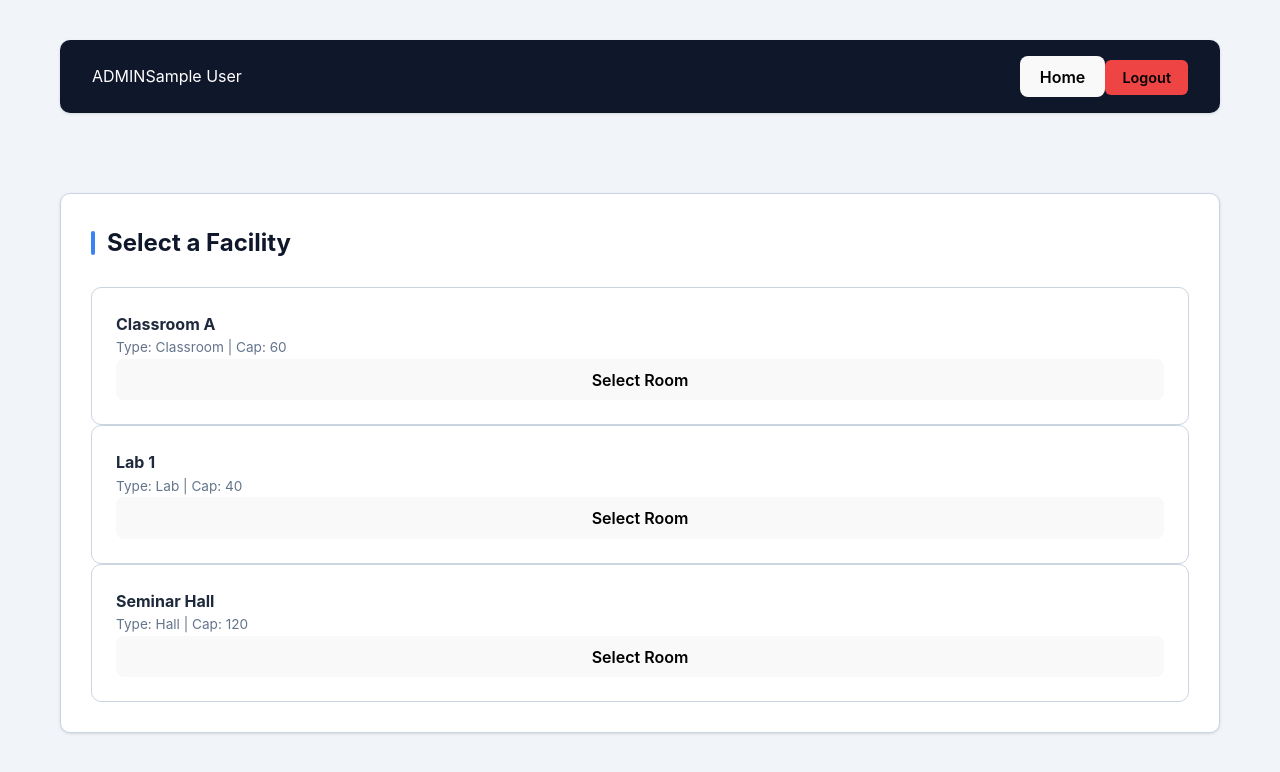
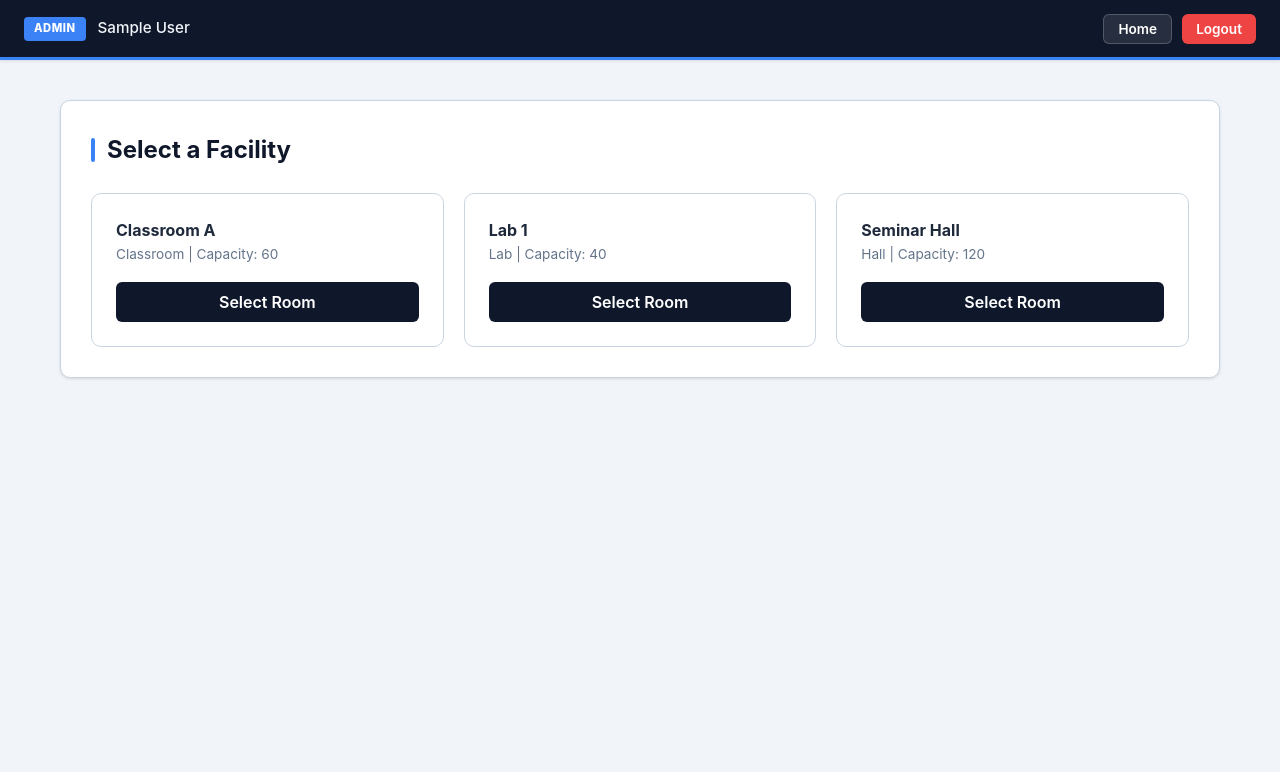
Before and after one commit to Takshak-S/room-booking-assistant, a React (Vite) app in the folder client/: page /dashboard in a window 1280 px wide. Shown: the top 772 px of the page. Built offline with nearby package versions, Linux system fonts and the light colour scheme; sample sign-in values are in the browser's storage.

Commit message:
UI PART2 COMPLETED

```diff
--- a/client/src/components/BookingForm.module.css
+++ b/client/src/components/BookingForm.module.css
@@ -1,21 +1,90 @@
-.bookingForm {
-  display: flex;
-  flex-direction: column;
-  gap: 24px;
+.formContainer {
   width: 100%;
 }
 
 .dateTimeRow {
   display: flex;
-  flex-wrap: wrap; /* IMPORTANT: Wraps inputs to next line if screen is narrow */
+  flex-wrap: wrap;
   gap: 12px;
   width: 100%;
 }
 
 .dateTimeRow input {
-  flex: 1; /* Inputs grow to fill row */
-  min-width: 140px; /* Prevents them from becoming too tiny */
+  flex: 1;
+  min-width: 140px;
   padding: 10px;
   border: 1px solid var(--border);
   border-radius: 6px;
 }
+
+.submitBtn {
+  width: 100%;
+  padding: 12px;
+  background-color: var(--secondary);
+  color: white;
+  border-radius: 8px;
+  border: none;
+  font-weight: 600;
+  cursor: pointer;
+  /* Specific change to lower the button */
+  margin-top: 15px;
+}
+
+.submitBtn:hover {
+  background-color: var(--primary-hover);
+}
+
+.error {
+  color: var(--error);
+  margin-top: 10px;
+  font-weight: 500;
+}
+
+.success {
+  margin-top: 15px;
+  padding: 15px;
+  background-color: #f0fdf4;
+  border: 1px solid #bbf7d0;
+  border-radius: var(--radius);
+  text-align: center;
+}
+
+.confirmBtn {
+  width: 100%;
+  margin-top: 10px;
+  padding: 10px;
+  background-color: var(--primary);
+  color: white;
+  border: none;
+  border-radius: 6px;
+}
+.inputGroup {
+  display: flex;
+  flex-direction: column;
+  gap: 4px; /* Space between label and input */
+  flex: 1;  /* Makes all three inputs equal width */
+}
+
+.label {
+  font-size: 0.85rem;
+  font-weight: 600;
+  color: var(--text-main);
+  margin-left: 2px;
+}
+
+.dateTimeRow {
+  display: flex;
+  flex-wrap: nowrap;
+  gap: 12px;
+  width: 100%;
+  margin-bottom: 15px; /* Space before the button */
+}
+
+.dateTimeRow input {
+  padding: 10px;
+  border: 1px solid var(--border);
+  border-radius: 6px;
+  background-color: #333; /* Matches your dark theme from images */
+  color: white;
+  width: 100%;
+}
--- a/client/src/components/Navbar.jsx
+++ b/client/src/components/Navbar.jsx
@@ -13,12 +13,19 @@ function Navbar() {
   return (
     <nav className={styles.navbar}>
       <div className={styles.userInfo}>
-        <span className={styles.roleTag}>{profile?.role?.toUpperCase()}</span>
-        <span>{profile?.name}</span>
+        <div className={styles.userContainer}>
+          <span className={styles.roleBadge}>{profile?.role?.toUpperCase()}</span>
+          <span className={styles.userName}>{profile?.name}</span>
+        </div>
       </div>
+
       <div className={styles.actions}>
-        <button onClick={() => navigate("/dashboard")}>Home</button>
-        <button className={styles.logoutBtn} onClick={handleLogout}>Logout</button>
+        <button className={styles.homeBtn} onClick={() => navigate("/dashboard")}>
+          Home
+        </button>
+        <button className={styles.logoutBtn} onClick={handleLogout}>
+          Logout
+        </button>
       </div>
     </nav>
   );
--- a/client/src/components/Navbar.module.css
+++ b/client/src/components/Navbar.module.css
@@ -2,32 +2,65 @@
   display: flex;
   justify-content: space-between;
   align-items: center;
-  padding: 1rem 2rem;
+  padding: 0.85rem 1.5rem;
   background-color: var(--secondary);
   color: white;
-  border-radius: var(--radius);
-  margin-bottom: 2.5rem;
+
+  /* FIXED POSITIONING */
+  position: fixed;
+  top: 0;
+  left: 0;
+  right: 0;
+  z-index: 1000; /* Ensures it stays above all content */
+
+  /* Optional: Remove the border-radius when fixed to look like a standard header */
+  border-radius: 0;
   box-shadow: var(--shadow-sm);
+  border-bottom: 3px solid var(--accent);
 }
 
 .userContainer {
   display: flex;
   align-items: center;
-  gap: 1rem;
+  gap: 12px;
 }
 
 .roleBadge {
   background: var(--accent);
-  padding: 2px 10px;
+  padding: 3px 10px;
   border-radius: 4px;
   font-size: 0.7rem;
   font-weight: 800;
-  text-transform: uppercase;
+  letter-spacing: 0.5px;
+  color: white;
+}
+
+.userName {
+  font-size: 0.95rem;
+  font-weight: 500;
+  color: #f1f5f9;
+}
+
+.actions {
+  display: flex;
+  gap: 10px;
+}
+
+.homeBtn {
+  background: rgba(255, 255, 255, 0.1);
+  color: white;
+  padding: 6px 14px;
+  border: 1px solid rgba(255, 255, 255, 0.2);
+  border-radius: 6px;
+  font-size: 0.85rem;
 }
 
 .logoutBtn {
-  background: #ef4444; /* Alert Red */
-  padding: 8px 16px;
+  background: #ef4444;
+  color: white;
+  padding: 6px 14px;
+  border: none;
   border-radius: 6px;
-  font-size: 0.9rem;
+  font-size: 0.85rem;
+  font-weight: 600;
 }
--- a/client/src/components/ResourceList.jsx
+++ b/client/src/components/ResourceList.jsx
@@ -2,15 +2,17 @@ import styles from "./ResourceList.module.css";
 
 function ResourceList({ resources, onSelect, selectedId }) {
   return (
-    <div className={styles.grid}>
+    <div className={styles.resourceGrid}>
       {resources.map((resource) => (
         <div
           key={resource.id}
-          className={`${styles.card} ${selectedId === resource.id ? styles.cardSelected : ""}`}
+          className={`${styles.card} ${selectedId === resource.id ? styles.selected : ""}`}
         >
-          <strong>{resource.name}</strong>
-          <div style={{fontSize: '0.85rem', color: '#64748b'}}>
-            Type: {resource.type} | Cap: {resource.capacity}
+          <div className={styles.cardInfo}>
+            <strong>{resource.name}</strong>
+            <div style={{fontSize: '0.85rem', color: 'var(--text-muted)'}}>
+              {resource.type} | Capacity: {resource.capacity}
+            </div>
           </div>
           <button
             className={styles.selectBtn}
--- a/client/src/components/ResourceList.module.css
+++ b/client/src/components/ResourceList.module.css
@@ -1,14 +1,14 @@
 .resourceGrid {
   display: grid;
-  /* Automatically adjusts columns based on screen width */
-  grid-template-columns: repeat(auto-fill, minmax(300px, 1fr));
+  grid-template-columns: repeat(auto-fill, minmax(280px, 1fr));
   gap: 20px;
+  width: 100%;
 }
 
 .card {
   display: flex;
   flex-direction: column;
-  justify-content: space-between;
+  gap: 16px;
   background: white;
   padding: 24px;
   border-radius: var(--radius);
@@ -16,13 +16,17 @@
   transition: var(--transition);
 }
 
-.card:hover {
-  border-color: var(--accent);
-  transform: translateY(-4px);
-  box-shadow: var(--shadow-md);
-}
-
 .selected {
   border: 2px solid var(--primary);
   background: #f0f7ff;
 }
+
+.selectBtn {
+  width: 100%;
+  padding: 10px;
+  background-color: var(--secondary);
+  color: white;
+  border: none;
+  border-radius: 6px;
+  cursor: pointer;
+}
--- a/client/src/pages/Dashboard.module.css
+++ b/client/src/pages/Dashboard.module.css
@@ -1,10 +1,12 @@
 .mainWrapper {
   max-width: 1200px;
   margin: 0 auto;
-  padding: 40px 20px;
+  padding: 100px 20px 40px 20px;
   display: flex;
   flex-direction: column;
   gap: 40px; /* Consistent spacing between sections */
+  background-color: var(--bg-page);
+  min-height: 100vh;
 }
 
 .section {
--- a/client/src/pages/Login.module.css
+++ b/client/src/pages/Login.module.css
@@ -3,12 +3,13 @@
   display: flex;
   align-items: center;
   justify-content: center;
-  padding: 2rem;
+  padding: var(--space-md);
+  background-color: var(--bg-page);
 }
 
 .card {
   background: var(--bg-card);
-  padding: 3rem;
+  padding: var(--space-lg);
   border-radius: var(--radius);
   box-shadow: var(--shadow-md);
   width: 100%;
@@ -20,13 +21,13 @@
 .form {
   display: flex;
   flex-direction: column;
-  gap: 1.25rem;
-  margin-top: 2rem;
+  gap: var(--space-sm);
+  margin-top: var(--space-md);
 }
 
 .inputField {
   width: 100%;
-  padding: 0.875rem 1rem;
+  padding: 12px 16px;
   border: 1px solid var(--border);
   border-radius: 8px;
   font-size: 1rem;
@@ -35,15 +36,12 @@
 
 .submitBtn {
   width: 100%;
-  padding: 0.875rem;
+  padding: 12px;
   background-color: var(--primary);
   color: white;
   border: none;
   border-radius: 8px;
   font-size: 1rem;
+  font-weight: 600;
+  cursor: pointer;
 }
-
-.submitBtn:hover {
-  background-color: var(--primary-hover);
-  transform: translateY(-1px);
-}
--- a/client/src/styles/global.css
+++ b/client/src/styles/global.css
@@ -13,7 +13,7 @@ html, body, #root {
 
 body {
   font-family: 'Inter', -apple-system, system-ui, sans-serif;
-  background-color: var(--bg-page);
+  background-color: var(--bg-page) !important;
   color: var(--text-main);
   line-height: 1.6;
 }
--- a/client/src/styles/variables.css
+++ b/client/src/styles/variables.css
@@ -1,20 +1,20 @@
 :root {
-  /* Core Colors */
-  --primary: #1e40af;       /* Deep Cobalt */
+  --primary: #1e40af;
   --primary-hover: #1e3a8a;
-  --secondary: #0f172a;     /* Navy Slate */
-  --accent: #3b82f6;        /* Bright Blue */
-
-  /* Neutral Palette */
-  --bg-page: #f1f5f9;       /* Soft Light Grey */
+  --secondary: #0f172a;
+  --accent: #3b82f6;
+  --bg-page: #f1f5f9;
   --bg-card: #ffffff;
   --text-main: #1e293b;
   --text-muted: #64748b;
   --border: #cbd5e1;
-
-  /* Consistency */
   --radius: 10px;
   --shadow-sm: 0 1px 3px rgba(0,0,0,0.12);
   --shadow-md: 0 10px 15px -3px rgba(0,0,0,0.1);
   --transition: all 0.2s cubic-bezier(0.4, 0, 0.2, 1);
+
+  /* Spacing Scale */
+  --space-sm: 12px;
+  --space-md: 24px;
+  --space-lg: 40px;
 }
```
Also changed, not shown: client/src/components/BookingForm.jsx (+48 -19 lines).
